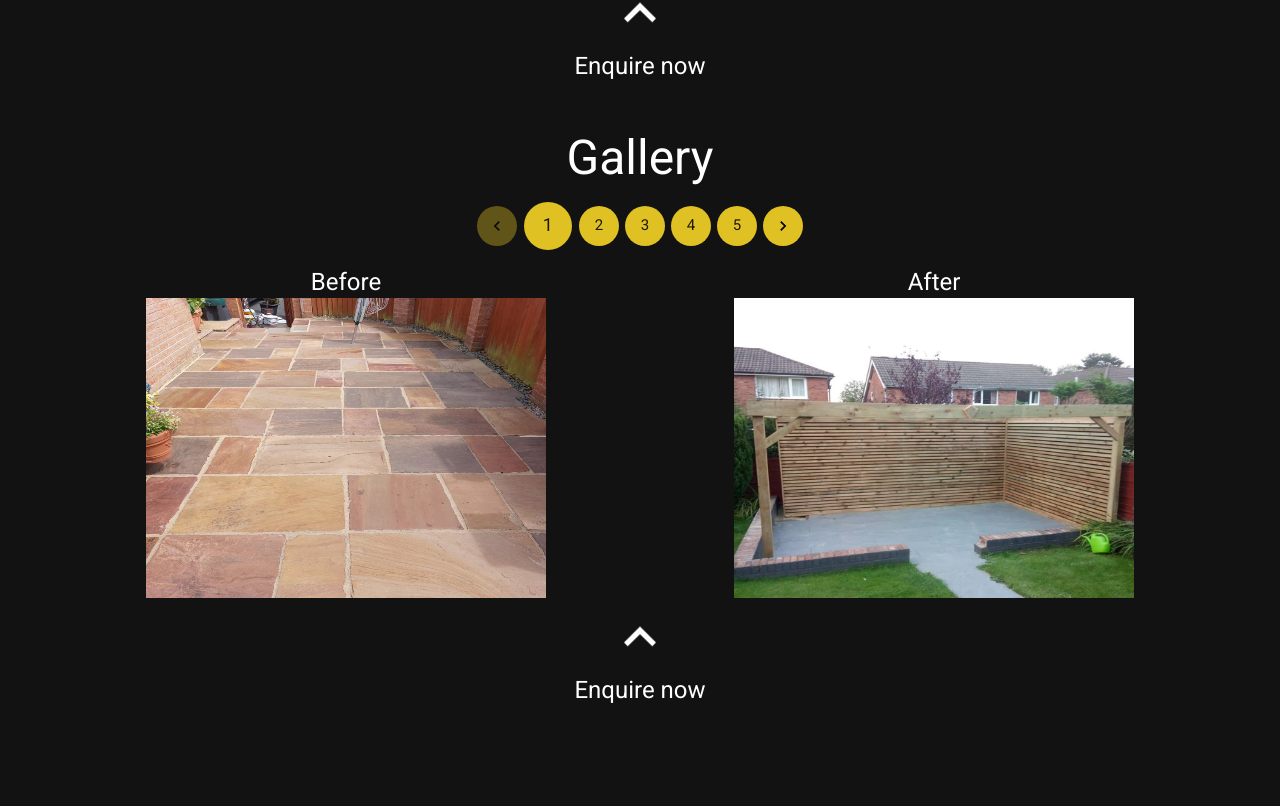
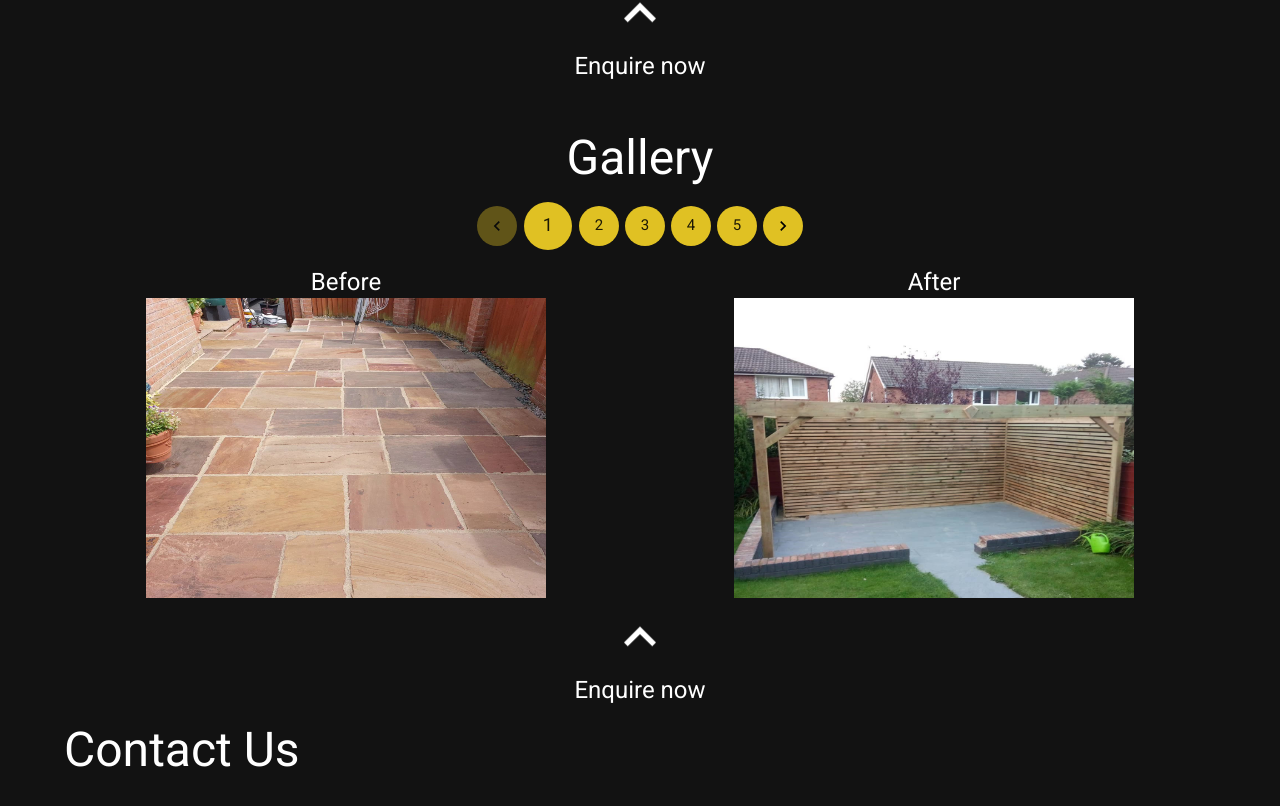
Before and after one commit to taldav8598/LisgoConstructionLtdWebsite, a React (Vite) app in the folder client/: page / in a window 1280 px wide. Shown: the part 3358-4164 px from the top of the page. Built offline with nearby package versions, Linux system fonts and the light colour scheme; no server answers.

Commit message:
feature: adds contact us page

```diff
--- a/client/src/App.jsx
+++ b/client/src/App.jsx
@@ -1,27 +1,28 @@
-import { Container } from '@mui/material';
+import { Container } from "@mui/material";
 
-import Navigation from './Navigation';
-import Home from  './Home';
-import EnquireNow from  './EnquireNow';
-import Footer from './Footer'
-import AboutUs from './AboutUs';
-import Services from './Services';
-import Gallery from './Gallery';
-import './App.css';
+import Navigation from "./Navigation";
+import Home from "./Home";
+import EnquireNow from "./EnquireNow";
+import Footer from "./Footer";
+import AboutUs from "./AboutUs";
+import Services from "./Services";
+import Gallery from "./Gallery";
+import ContactUs from "./ContactUs";
+import "./App.css";
 
 function App() {
-
   return (
     <>
-       <Navigation/>
-    <Container className='app-container' maxWidth="lg">
-      <Home/>
-      <EnquireNow/>
+      <Navigation />
+      <Container className="app-container" maxWidth="lg">
+        <Home />
+        <EnquireNow />
         <Services />
         <div id="aboutUs">
           <AboutUs />
         </div>
         <Gallery />
+        <ContactUs />
       </Container>
       <Footer />
     </>
--- /dev/null
+++ b/client/src/ContactUs.jsx
@@ -0,0 +1,11 @@
+import { Typography } from "@mui/material";
+
+export default function ContactUs() {
+  return (
+    <section id="contact-us" className="contact-us-section">
+      <div className="contact-us-container">
+        <Typography variant="h3">Contact Us</Typography>
+      </div>
+    </section>
+  );
+}
```
Also changed, not shown: client/src/ContactUs.css (added). Lines whose indentation alone changed are shown as unchanged.
